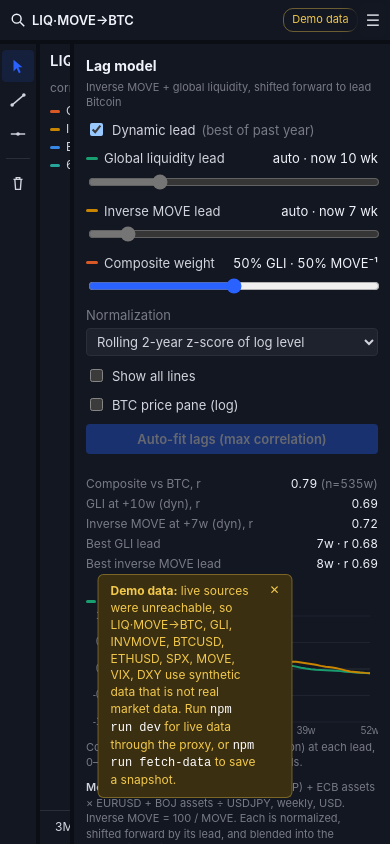
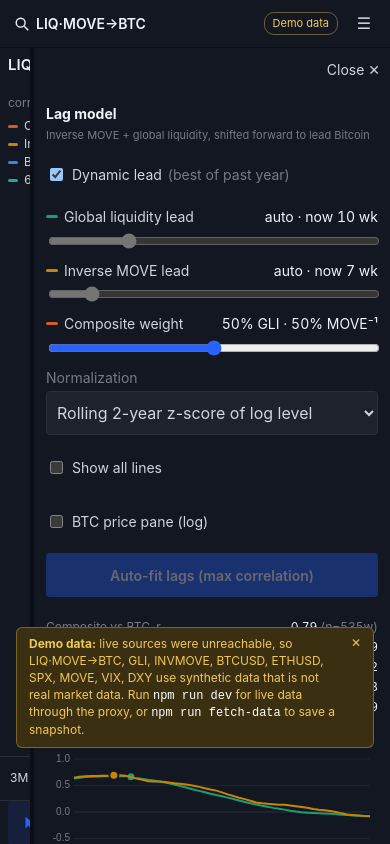
Before and after one commit to jiradejcu/Trading-View, a website built with Vite: page index.html in a window 390 px wide. Both pictures are taken after a click on the button "Watchlist and settings". Built offline with nearby package versions, Linux system fonts and the light colour scheme; files whose address does not match are found by name; what lightweight-charts would draw is missing.

Commit message:
Mobile layout for phones and touch screens; PWA picks up new deploys
- Phone layout: chart controls on their own row, drawing tools below the chart,
  44px touch targets, sidebar as a slide-over with a close button
- Narrow layout also applies to coarse-pointer screens up to 1200px
- Service worker v2, registered with updateViaCache none; reload on update

Co-Authored-By: Claude Opus 5.5 <noreply@anthropic.com>
Claude-Session: https://claude.ai/code/session_01MCCc8Y6EUrL2vewYF4T1VU

```diff
--- a/index.html
+++ b/index.html
@@ -2,7 +2,7 @@
 <html lang="en">
   <head>
     <meta charset="UTF-8" />
-    <meta name="viewport" content="width=device-width, initial-scale=1.0, maximum-scale=1, user-scalable=no" />
+    <meta name="viewport" content="width=device-width, initial-scale=1.0, viewport-fit=cover" />
     <title>Trading View Craft</title>
     <meta name="theme-color" content="#131722" />
     <link rel="manifest" href="./manifest.webmanifest" />
@@ -23,6 +23,7 @@
           <svg viewBox="0 0 18 18" width="16" height="16" aria-hidden="true"><circle cx="7.5" cy="7.5" r="5" stroke="currentColor" stroke-width="1.6" fill="none"/><path d="M11.5 11.5 L16 16" stroke="currentColor" stroke-width="1.6"/></svg>
           <span id="symbol-label">BTCUSD</span>
         </button>
+        <div class="chart-controls">
         <button id="compare-btn" class="tb-btn" title="Compare symbol">＋ Compare</button>
         <span class="sep"></span>
         <div class="seg" id="tf-group" role="group" aria-label="Interval">
@@ -37,9 +38,10 @@
         </select>
         <span class="sep"></span>
         <button id="ind-btn" class="tb-btn" title="Indicators">ƒx<span class="wide-only"> Indicators</span></button>
+        </div>
         <span class="spacer"></span>
         <span id="source-badge" class="badge"></span>
-        <button id="watch-toggle" class="tb-btn only-narrow" title="Watchlist">☰</button>
+        <button id="watch-toggle" class="tb-btn only-narrow" title="Watchlist and settings" aria-label="Watchlist and settings" aria-controls="sidebar" aria-expanded="false">☰</button>
       </header>
 
       <nav class="lefttools" aria-label="Drawing tools">
@@ -82,6 +84,7 @@
       </main>
 
       <aside class="sidebar" id="sidebar">
+        <button id="sidebar-close" class="tb-btn only-narrow" aria-label="Close watchlist and settings">Close ✕</button>
         <section id="model-panel" class="model-panel" hidden></section>
         <section id="bot-panel" class="model-panel bot-panel" hidden></section>
         <section class="watchlist">
--- a/public/sw.js
+++ b/public/sw.js
@@ -1,6 +1,6 @@
 // Service worker: makes the app installable and keeps working offline with the
 // last data it saw. Bump VERSION to drop old caches.
-const VERSION = 'v1';
+const VERSION = 'v2';
 const SHELL = `lagline-shell-${VERSION}`;
 const DATA = `lagline-data-${VERSION}`;
 
--- a/src/main.ts
+++ b/src/main.ts
@@ -16,8 +16,20 @@ const $ = <T extends HTMLElement = HTMLElement>(sel: string) => document.querySe
 
 // ---- PWA: register the service worker (production builds only) --------------
 if (import.meta.env.PROD && 'serviceWorker' in navigator) {
+  const hadController = !!navigator.serviceWorker.controller;
+  let refreshing = false;
+  navigator.serviceWorker.addEventListener('controllerchange', () => {
+    if (hadController && !refreshing) {
+      refreshing = true;
+      window.location.reload();
+    }
+  });
   window.addEventListener('load', () => {
-    navigator.serviceWorker.register('./sw.js').catch(() => { /* app still works without it */ });
+    navigator.serviceWorker.register('./sw.js?v=2', { updateViaCache: 'none' }).then((registration) => {
+      document.addEventListener('visibilitychange', () => {
+        if (document.visibilityState === 'visible') registration.update().catch(() => {});
+      });
+    }).catch(() => { /* app still works without it */ });
   });
 }
 
@@ -250,7 +262,7 @@ function renderWatchlist() {
 function setSymbol(id: string) {
   st.symbol = id;
   if (st.compare === id) st.compare = null;
-  $('#sidebar').classList.remove('open');
+  setSidebarOpen(false);
   render();
 }
 
@@ -275,7 +287,15 @@ $('#scale-group').addEventListener('click', (e) => {
   st.scale = s;
   render();
 });
-$('#watch-toggle').addEventListener('click', () => $('#sidebar').classList.toggle('open'));
+function setSidebarOpen(open: boolean) {
+  $('#sidebar').classList.toggle('open', open);
+  $('#watch-toggle').setAttribute('aria-expanded', String(open));
+}
+$('#watch-toggle').addEventListener('click', () => setSidebarOpen(!$('#sidebar').classList.contains('open')));
+$('#sidebar-close').addEventListener('click', () => {
+  setSidebarOpen(false);
+  $('#watch-toggle').focus();
+});
 
 // Drawing tools
 const setTool = (t: Tool) => {
@@ -357,7 +377,7 @@ list.addEventListener('click', (e) => {
 });
 window.addEventListener('keydown', (e) => {
   const typing = (e.target as HTMLElement).matches('input, select, textarea');
-  if (e.key === 'Escape') { closeSearch(); menu.hidden = true; setTool('cursor'); }
+  if (e.key === 'Escape') { closeSearch(); menu.hidden = true; setSidebarOpen(false); setTool('cursor'); }
   else if (!typing && modal.hidden && /^[a-z]$/i.test(e.key) && !e.metaKey && !e.ctrlKey && !e.altKey) { e.preventDefault(); openSearch(e.key); }
   else if (!typing && e.key === '/') { e.preventDefault(); openSearch(); }
 });
--- a/src/styles.css
+++ b/src/styles.css
@@ -15,6 +15,7 @@
   --s4: #c98500;
   --warn-bg: #3b2f12;
   --warn-text: #f2c94c;
+  --topbar-height: 44px;
   color-scheme: dark;
 }
 * { box-sizing: border-box; }
@@ -30,13 +31,15 @@ button { cursor: pointer; }
 .up { color: var(--up); }
 .down { color: var(--down); }
 
-#app { display: grid; height: 100vh; height: 100dvh;
-  grid-template-columns: 48px 1fr 300px; grid-template-rows: 44px 1fr;
+#app { position: relative; display: grid; width: 100%; height: 100vh; height: 100dvh;
+  padding: env(safe-area-inset-top) env(safe-area-inset-right) env(safe-area-inset-bottom) env(safe-area-inset-left);
+  grid-template-columns: 48px minmax(0, 1fr) 300px; grid-template-rows: var(--topbar-height) minmax(0, 1fr);
   grid-template-areas: "top top top" "tools chart side"; }
 
 .topbar { grid-area: top; display: flex; align-items: center; gap: 4px; padding: 0 8px;
   border-bottom: 4px solid #0c0e15; background: var(--bg); min-width: 0; overflow-x: auto; scrollbar-width: none; }
 .brand { display: grid; place-items: center; width: 34px; flex: none; }
+.chart-controls { display: contents; }
 .tb-btn, .tb-select { background: transparent; border: 0; border-radius: 4px; padding: 6px 8px; white-space: nowrap; }
 .tb-btn:hover, .tb-select:hover { background: var(--panel-2); }
 .tb-select option { background: var(--panel); }
@@ -67,7 +70,7 @@ button { cursor: pointer; }
 .lefttools button.active { color: var(--accent); background: rgba(41, 98, 255, .12); }
 .tool-sep { width: 24px; height: 1px; background: var(--border); margin: 6px 0; }
 
-.chart-area { grid-area: chart; position: relative; display: flex; flex-direction: column; min-width: 0; min-height: 0; }
+.chart-area { grid-area: chart; position: relative; isolation: isolate; display: flex; flex-direction: column; min-width: 0; min-height: 0; }
 .chart-head { position: absolute; z-index: 3; left: 10px; top: 6px; right: 80px; pointer-events: none; }
 .ch-title { display: flex; gap: 8px; align-items: baseline; flex-wrap: wrap; }
 #ch-name { font-size: 15px; font-weight: 600; color: var(--text-strong); }
@@ -174,12 +177,13 @@ button { cursor: pointer; }
 .menu button:hover { background: var(--panel-2); }
 .menu .chk { width: 14px; color: var(--accent); }
 
-@media (max-width: 900px) {
-  #app { grid-template-columns: 40px 1fr; grid-template-areas: "top top" "tools chart"; }
+@media (max-width: 900px), (pointer: coarse) and (max-width: 1200px) {
+  #app { grid-template-columns: 40px minmax(0, 1fr); grid-template-areas: "top top" "tools chart"; }
   .lefttools button { width: 32px; height: 32px; }
   .only-narrow { display: inline-block; }
-  .sidebar { position: fixed; right: 0; top: 44px; bottom: 0; width: min(320px, 100vw); background: var(--bg); z-index: 15; transform: translateX(100%); transition: transform .2s; }
-  .sidebar.open { transform: none; }
+  .sidebar { position: fixed; right: env(safe-area-inset-right); top: calc(var(--topbar-height) + env(safe-area-inset-top)); bottom: env(safe-area-inset-bottom); width: min(360px, calc(100% - env(safe-area-inset-left) - env(safe-area-inset-right))); background: var(--bg); z-index: 15; visibility: hidden; transform: translateX(100%); transition: transform .2s, visibility .2s; }
+  .sidebar.open { visibility: visible; transform: none; }
+  #sidebar-close { align-self: flex-end; min-height: 44px; }
   .chart-head { right: 60px; }
   #ch-desc { display: none; }
   /* Compact top bar: short labels, and the ☰ panel button always reachable. */
@@ -189,3 +193,38 @@ button { cursor: pointer; }
   .tb-btn, .tb-select, .seg button { padding: 6px; }
   #watch-toggle { position: sticky; right: 0; background: var(--bg); box-shadow: -8px 0 8px var(--bg); font-size: 16px; }
 }
+
+/* On phones, give the chart the full width and put drawing tools below it.
+   Separate chart controls from the symbol row so the panel toggle never scrolls away. */
+@media (max-width: 600px), (pointer: coarse) and (max-height: 600px) and (max-width: 1200px) {
+  :root { font-size: 14px; --topbar-height: 96px; }
+  #app:has(.topbar[data-kind="model"]), #app:has(.topbar[data-kind="backtest"]) { --topbar-height: 48px; }
+  #app { grid-template-columns: minmax(0, 1fr); grid-template-rows: var(--topbar-height) minmax(0, 1fr) 44px;
+    grid-template-areas: "top" "chart" "tools"; }
+  .topbar { flex-wrap: wrap; overflow: hidden; gap: 0 4px; border-bottom-width: 1px; font-size: 14px; }
+  .topbar > .spacer { min-width: 0; }
+  .symbol-btn { max-width: calc(100% - 150px); min-width: 0; }
+  #symbol-label { overflow: hidden; text-overflow: ellipsis; }
+  .chart-controls { display: flex; order: 1; flex: 0 0 100%; min-width: 0; align-items: center; overflow-x: auto; scrollbar-width: none; }
+  .chart-controls > * { flex-shrink: 0; }
+  .topbar:is([data-kind="model"], [data-kind="backtest"]) .chart-controls { display: none; }
+  .tb-btn, .tb-select, .seg button { min-height: 44px; padding: 6px 10px; }
+  #watch-toggle { position: static; flex: 0 0 44px; box-shadow: none; }
+  .lefttools { flex-direction: row; gap: 4px; padding: 0 8px; border-right: 0; border-top: 1px solid var(--border); }
+  .lefttools button { width: 44px; height: 44px; }
+  .tool-sep { height: 24px; width: 1px; margin: 0 6px; }
+  .chart-head { left: 8px; }
+  .ch-title { gap: 4px; }
+  .lg-toggle { min-width: 32px; min-height: 32px; }
+  .bottombar { height: 44px; padding: 0 4px; gap: 4px; }
+  .bottombar > .seg { flex-shrink: 0; }
+  .seg.small button { padding: 4px 6px; }
+  #clock { display: none; }
+  .sidebar { font-size: 14px; }
+  .wl-row { min-height: 44px; }
+  .mp-field select, .bp-grid input, .bp-grid select, #modal-input { font-size: 16px; min-height: 44px; }
+  .mp-btn, .mp-check, .menu button { min-height: 44px; }
+  .modal { padding-top: max(16px, env(safe-area-inset-top)); }
+  .ml-row { grid-template-columns: 100px minmax(0, 1fr) auto; padding: 12px; gap: 6px; }
+  .banner { bottom: calc(96px + env(safe-area-inset-bottom)); width: calc(100% - 24px); }
+}
```
